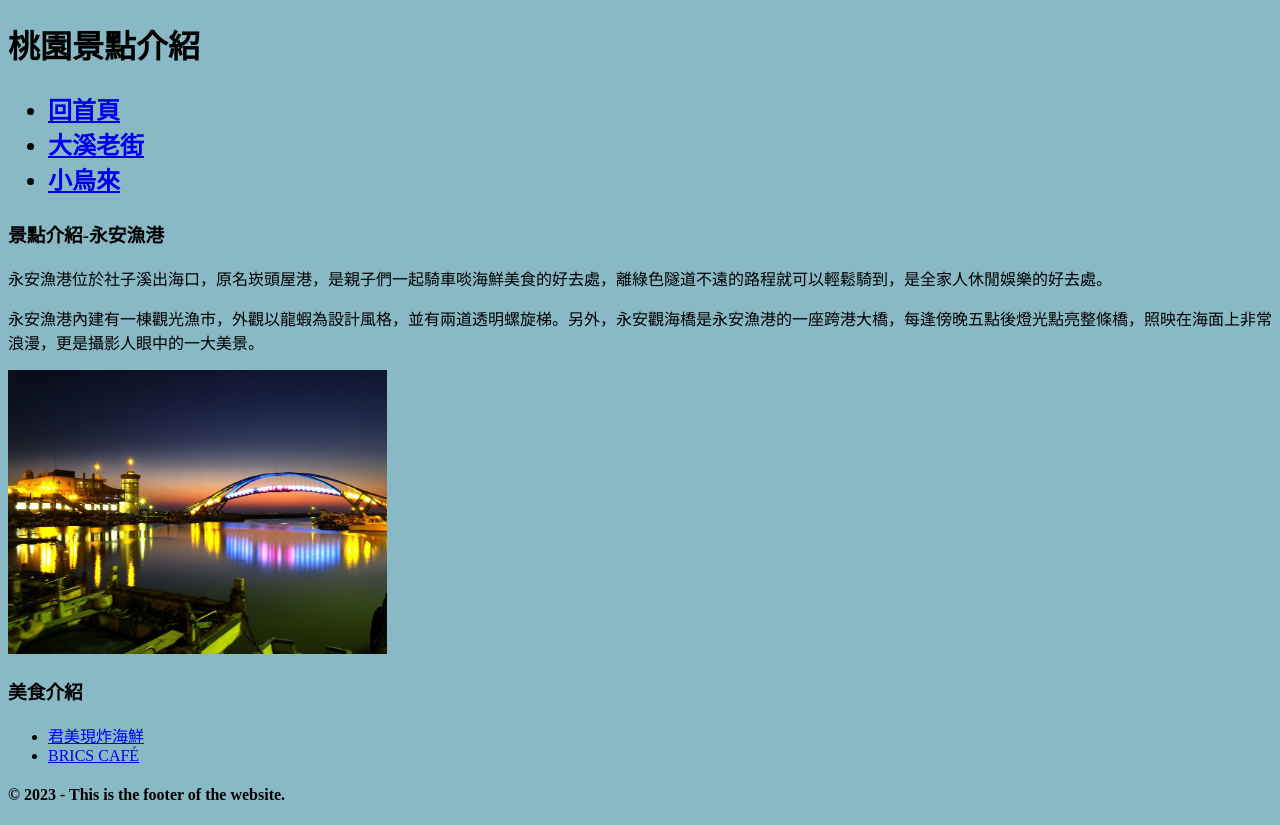
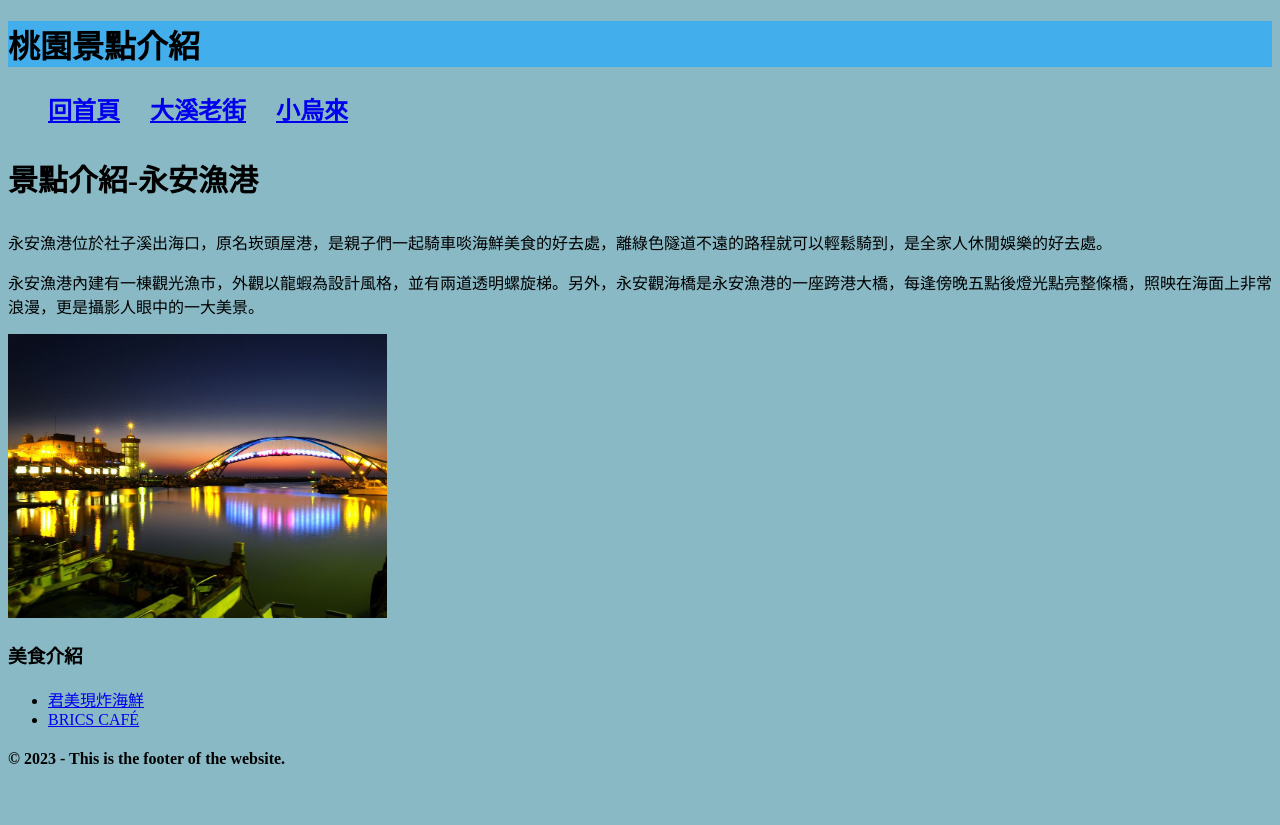
Before and after one commit to Airappw/-, a plain HTML site: page pages/fishport.html in a window 1280 px wide. After the commit the page ends 800 px from the top, so only its background shows below. Drawn offline with Linux system fonts and the light colour scheme; the site is published under a folder, as on GitHub Pages, so addresses that start at the root find nothing.

Commit message:
Update fishport.html

```diff
--- a/pages/fishport.html
+++ b/pages/fishport.html
@@ -4,8 +4,9 @@
     <meta charset="UTF-8">
     <meta http-equiv="X-UA-Compatible" content="IE=edge">
     <meta name="viewport" content="width=device-width, initial-scale=1.0">
+     <link rel="stylesheet" href="../css/style.css">
     <title>永安漁港</title>
-    <link rel="stylesheet" href="/css/style.css">
+
     <style>
         body {
             background-color: rgb(137, 185, 197)
@@ -19,8 +20,8 @@
             <h2>
                 <ul class="nav">
                 <li class="nav-list"><a href="../index.html">回首頁</a></li>
-                <li class="nav-list"><a href="pages/oldstreet.html">大溪老街</a></li>
-                <li class="nav-list"><a href="pages/skywalk.html">小烏來</a></li>
+                <li class="nav-list"><a href="../pages/oldstreet.html">大溪老街</a></li>
+                <li class="nav-list"><a href="../pages/skywalk.html">小烏來</a></li>
                 </ul>
             </h2>
         </nav>
```
